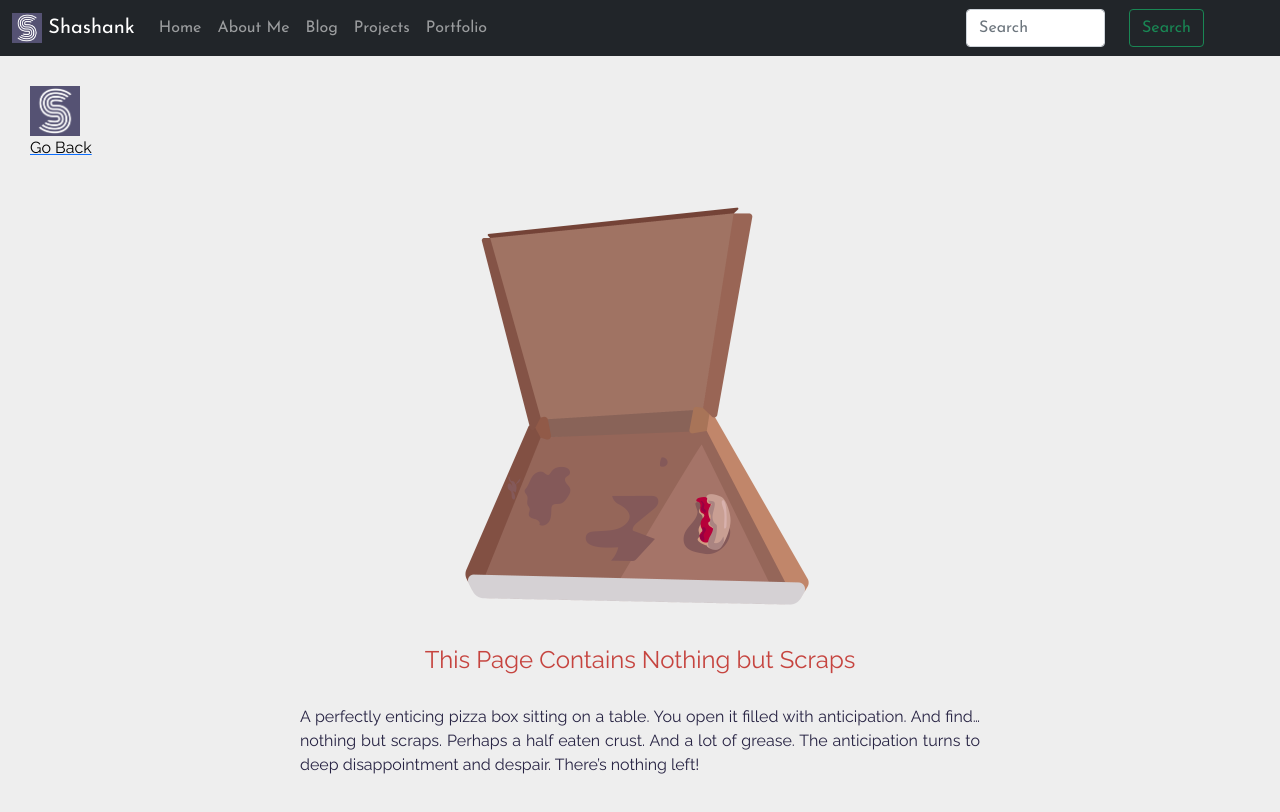
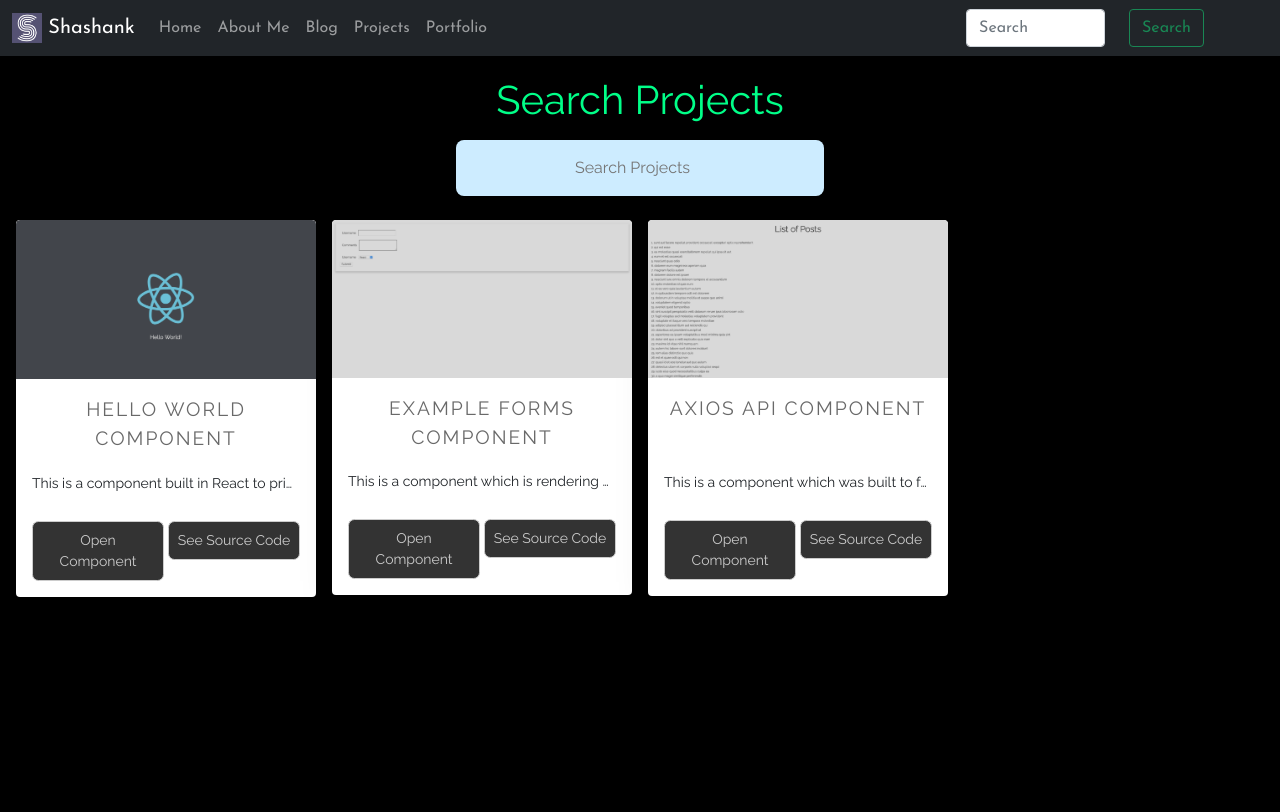
Before and after one commit to shashankcic/dev-shashank, a React (Create React App) app: page /search in a window 1280 px wide. Shown: the top 812 px of the page. Built offline with nearby package versions, Linux system fonts and the light colour scheme.

Commit message:
adding search

```diff
--- a/src/App.js
+++ b/src/App.js
@@ -11,6 +11,7 @@ import Blog from './routes/Blog';
 import Project from './routes/Project';
 import Header from './components/Header';
 import Page404 from './routes/Page404';
+import Search from './routes/Search';
 import Projects from './components/Projects';
 import initial404Images from './data/initial404Images';
 import initialProjects from './data/initialProjects';
@@ -48,6 +49,9 @@ function App() {
           <Project />
         </Route>
         {projects}
+        <Route path='/search'>
+          <Search searchField="" />
+        </Route>
         <Route path="*">
           <Page404 images={initial404Images}/>
         </Route>
--- a/src/components/Header.js
+++ b/src/components/Header.js
@@ -1,5 +1,5 @@
-import React  from 'react';
-import { NavLink } from 'react-router-dom';
+import React, { useState }  from 'react';
+import { NavLink, Link } from 'react-router-dom';
 
 import {
   Navbar,
@@ -11,8 +11,34 @@ import {
   Button,
   FormControl
 } from 'react-bootstrap';
+// import initialProjects from '../data/initialProjects';
 
 function Header() {
+  const [searchField, setSearchField] = useState("");
+
+  // const filteredProjects = initialProjects.filter(
+  //   project => {
+  //     return (
+  //       project
+  //       .title
+  //       .toLowerCase()
+  //       .includes(searchField.toLowerCase()) ||
+  //       project
+  //       .desc
+  //       .toLowerCase()
+  //       .includes(searchField.toLowerCase())
+  //     );
+  //   }
+  // );
+
+  const handleInputChange = e => {
+    setSearchField(e.target.value);
+  }
+
+  const handleSearchClick = e => {
+    setSearchField("");
+  }
+
   // const [menuOpen, toggleMenuOpen] = React.useState(false);
   return(
     <div className="nav-header">
@@ -51,10 +77,12 @@ function Header() {
             <Form inline>
               <Row>
                 <Col>
-                  <FormControl type="text" placeholder="Search" className="mr-sm-2" />
+                  <FormControl type="text" placeholder="Search" value={searchField} onChange={handleInputChange} className="mr-sm-2" />
                 </Col>
                 <Col>
-                  <Button variant="outline-success">Search</Button>
+                  <Link to={{ pathname:"/search", searchField }} onClick={handleSearchClick} >
+                    <Button variant="outline-success" >Search</Button>
+                  </Link>
                 </Col>
               </Row>
             </Form>
--- a/src/components/ProjectCard/styles.css
+++ b/src/components/ProjectCard/styles.css
@@ -2,34 +2,7 @@
 	background-color: white;
   border-radius: 0.25rem;
   box-shadow: 0 20px 40px -14px rgba(0,0,0,0.25);
-  display: flex;
-  flex-direction: column;
   overflow: hidden;
-}
-
-.projects-cards-items {
-	display: flex;
-  padding: 1rem;
-  flex: 0 0 25%;
-}
-
-@media screen and (max-width: 40rem) {
-  .projects-cards-items{
-  	width: 100%;
-    min-width: 100%;
-  }
-}
-@media screen and (min-width: 40rem) {
-  .projects-cards-items {
-  	width: 50%;
-    min-width: 50%;
-  }
-}
-@media screen and (min-width: 60rem) {
-	.projects-cards-items {
-		width: 25%;
-    min-width: 25%;
-	}
 }
 
 .project-card:hover .project-card-image{
@@ -94,9 +67,9 @@
 }
 
 .project-card-buttons {
-  display: flex;
-  flex: 0 0 40%;
-  justify-content: space-between;
+  display: inline-grid;
+  grid-template-columns: 1fr 1fr;
+  grid-gap: 0.25rem;
 }
 
 .project-card-button {
--- /dev/null
+++ b/src/components/Scroll/index.js
@@ -0,0 +1,11 @@
+import React from 'react';
+
+const Scroll = (props) => {
+  return(
+    <div style={{overflowY: 'scroll', height:'60vh'}}>
+      {props.children}
+    </div>
+  );
+}
+
+export default Scroll;
--- a/src/routes/Project/styles.css
+++ b/src/routes/Project/styles.css
@@ -1,25 +1,59 @@
 .projects {
 	background-color: #000;
-	min-height: 100%;
 	min-height: 100vh;
 }
 
 .projects h1 {
-	padding-top: 2rem;
 	text-align: center;
 	color: #0f8;
 	padding-top: 20px;
 	font-family: Raleway !important;
 }
 
-.projects ul {
-	margin-left: 10px;
+.projects-cards {
+	padding: 1rem;
+	display: grid;
+	grid-template-columns: repeat(auto-fill, minmax(23%, 1fr));
+	grid-auto-rows: auto;
+	grid-gap: 1rem;
 }
 
-.projects .projects-cards {
-	display: flex;
-	flex-wrap: wrap;
-  list-style: none;
-  margin: 0;
-  padding: 0;
+@media screen and (max-width: 500px) {
+	.projects-cards {
+		padding: 1rem;
+		display: grid;
+		grid-template-columns: repeat(auto-fill, minmax(100%, 1fr));
+		grid-auto-rows: auto;
+		grid-gap: 1rem;
+	}
 }
+
+@media screen and (min-width: 501px) {
+	.projects-cards {
+		padding: 1rem;
+		display: grid;
+		grid-template-columns: repeat(auto-fill, minmax(45%, 1fr));
+		grid-auto-rows: auto;
+		grid-gap: 1rem;
+	}
+}
+
+@media screen and (min-width: 768px) {
+	.projects-cards {
+		padding: 1rem;
+		display: grid;
+		grid-template-columns: repeat(auto-fill, minmax(30%, 1fr));
+		grid-auto-rows: auto;
+		grid-gap: 1rem;
+	}
+}
+
+@media screen and (min-width: 992px) {
+	.projects-cards {
+		padding: 1rem;
+		display: grid;
+		grid-template-columns: repeat(auto-fill, minmax(23%, 1fr));
+		grid-auto-rows: auto;
+		grid-gap: 1rem;
+	}
+}
--- /dev/null
+++ b/src/routes/Search/index.js
@@ -0,0 +1,65 @@
+import React, { useState } from 'react';
+import ProjectCard from '../../components/ProjectCard';
+import Scroll from '../../components/Scroll';
+import { withRouter } from 'react-router-dom';
+import initialProjects from '../../data/initialProjects';
+import './styles.css';
+
+function Search (props) {
+	const [searchFieldLocal, setSearchFieldLocal] = useState(props.location.searchField ? props.location.searchField : "");
+
+	const filteredProjects = initialProjects.length ? initialProjects.filter(
+    project => {
+      return (
+        project
+        .title
+        .toLowerCase()
+        .includes(searchFieldLocal.toLowerCase()) ||
+        project
+        .desc
+        .toLowerCase()
+        .includes(searchFieldLocal.toLowerCase())
+      );
+    }
+  ) : null;
+
+  function searchList(filteredProjects) {
+    return (
+      <ul className="projects-cards" style={{listStyleType: "none"}}>
+        {
+          filteredProjects.length ? filteredProjects.map(project =>  (
+            <ProjectCard  key={project.id} project={project} />)
+          ) : <h1>No Projects Found!</h1>
+        }
+      </ul>
+    );
+  }
+
+  const handleInputChange = e => {
+  	setSearchFieldLocal(e.target.value);
+  }
+	return(
+		<section className="projects">
+      <div>
+        <h1 className="tracking-in-expand-fwd">Search Projects</h1>
+      </div>
+      <div className="pa2 search-bar" >
+        <input
+          className="pa3 tc bb br3 grow b--none bg-lightest-blue"
+          type = "search"
+          placeholder = "Search Projects"
+          value={searchFieldLocal}
+          onChange = {handleInputChange}
+          style={{width: "100%"}}
+        />
+      </div>
+      <div >
+        <Scroll >
+          {searchList(filteredProjects)}
+        </Scroll>
+      </div>
+    </section>
+	);
+}
+
+export default withRouter(Search);
--- /dev/null
+++ b/src/routes/Search/styles.css
@@ -0,0 +1,40 @@
+.search-bar {
+	margin: auto;
+	width: 30%;
+}
+
+@media screen and (max-width: 320px) {
+	.search-bar{
+		width: 95%;
+	}
+}
+
+@media screen and (min-width: 321px) {
+	.search-bar{
+		width: 80%;
+	}
+}
+
+@media screen and (min-width: 480px) {
+	.search-bar{
+		width: 65%;
+	}
+}
+
+@media screen and (min-width: 640px) {
+	.search-bar{
+		width: 50%;
+	}
+}
+
+@media screen and (min-width: 768px) {
+	.search-bar{
+		width: 40%;
+	}
+}
+
+@media screen and (min-width: 992px) {
+	.search-bar{
+		width: 30%;
+	}
+}
```
Also changed, not shown: src/components/SearchComponent/index.js (added, +12 -0 lines), src/components/SearchComponent/styles.css (added).
